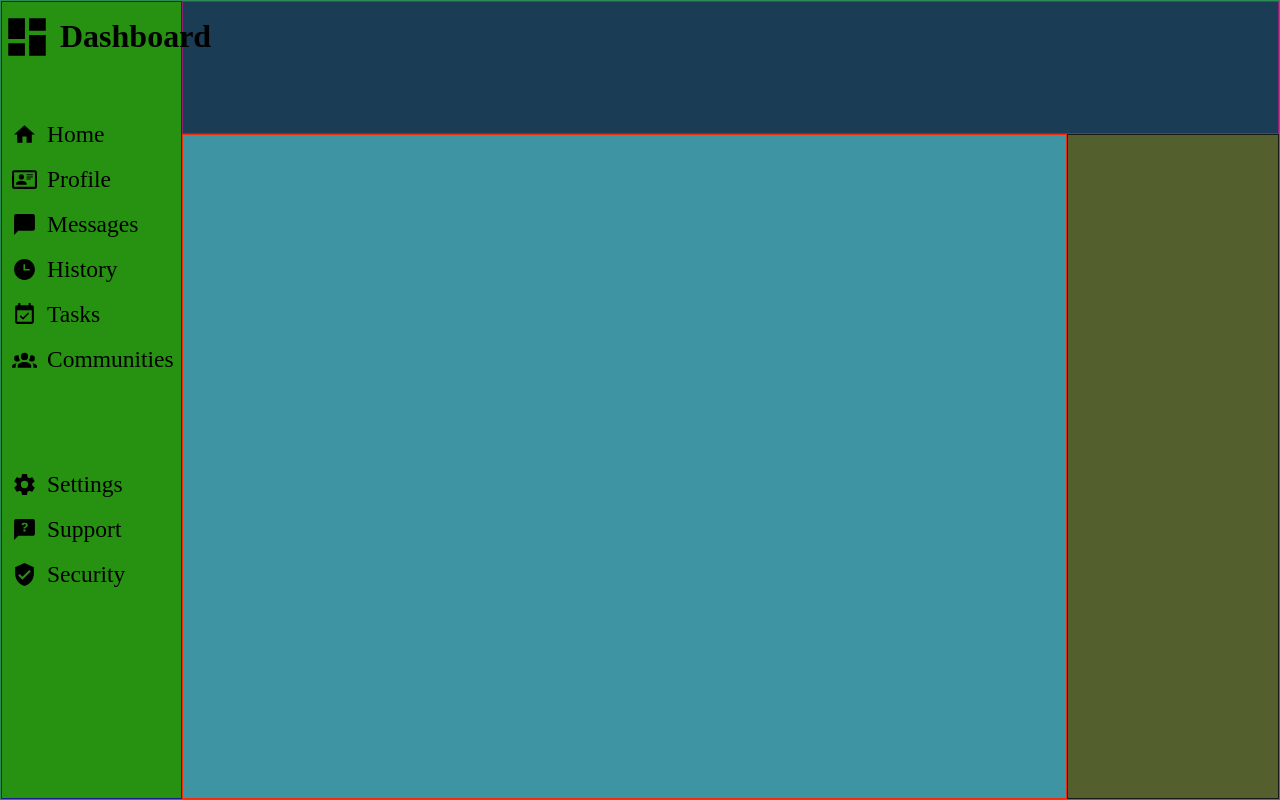
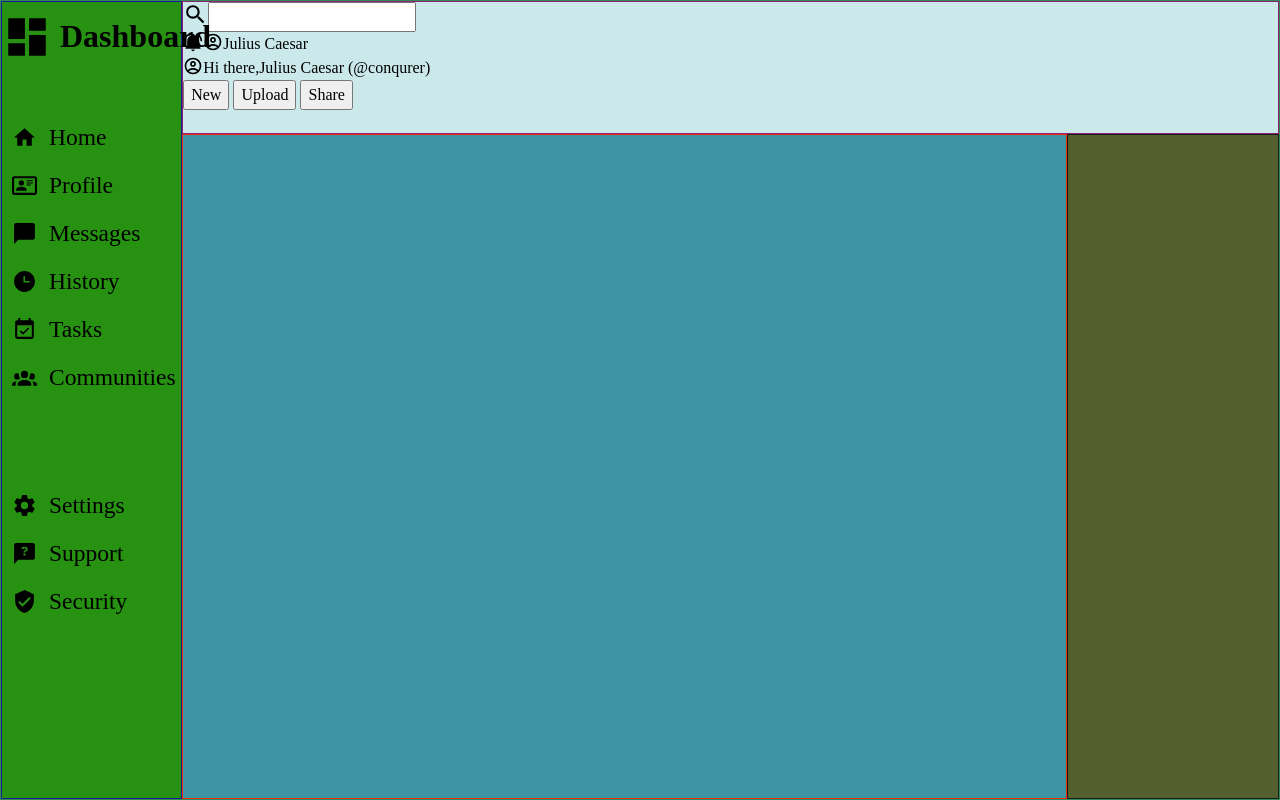
Before and after one commit to alagozfurkan/admin-dashboard, a plain HTML site: page index.html in a window 1280 px wide. Drawn offline with Linux system fonts and the light colour scheme.

Commit message:
add header content

```diff
--- a/index.html
+++ b/index.html
@@ -9,7 +9,27 @@
 </head>
 <body>
     <div class="container">
-        <div class="header"></div>
+        <div class="header">
+            <div class="searchbar">
+                <label for="searchbar"><img src="search.svg" alt="searchicon"></label>
+                <input type="text" id="searchbar">
+            </div>
+
+            <div class="account">
+                <img src="notification.svg" alt="notificationicon">
+                <img src="account.svg" alt="accountimage">
+                <p>Julius Caesar</p>
+            </div>
+
+            <div class="profile">
+                <img src="account.svg" alt="accountimage">
+                <p>Hi there,</p>
+                <p>Julius Caesar (@conqurer)</p>
+            </div>
+            <button>New</button>
+            <button>Upload</button>
+            <button>Share</button>
+        </div>
         <div class="leftsidebar">
             <div class="title">
                 <img src="dashboard.svg" alt="dashboardicon">
--- a/style.css
+++ b/style.css
@@ -57,7 +57,7 @@
 
   .header {
     border: 1px solid rgb(146, 31, 117);
-    background-color: rgb(26, 61, 85);
+    background-color: rgb(203, 233, 235);
     grid-column: 2 / 4;
     grid-row: 1 / 2;
   }
@@ -68,7 +68,7 @@
     grid-column: 1 / 2;
     grid-row: 1 / 4;
     display: grid;
-    grid-template-rows: repeat(9, 45px);
+    grid-template-rows: repeat(9, 48px);
     justify-content: center;
 
   }
@@ -93,16 +93,26 @@
     margin-top: 5px;
   }
 
+  .searchbar img {
+    height: 25px;
+    width: 25px;
+  }
+
   .title img {
     height: 50px;
     width: 50px;
+  }
+
+  img {
+    height: 20px;
+    width: 20px;
   }
 
   .navigator {
     display: flex;
     margin-top: 70px;
     margin-left: 10px;
-    gap: 10px;
+    gap: 12px;
   }
 
   .seperate {
@@ -120,3 +130,17 @@
     height: max-content;
     font-size: 23.5px;
   }
+
+
+
+  .searchbar {
+    display: flex;
+  }
+
+  .account {
+    display: flex;
+  }
+
+  .profile {
+    display: flex;
+  }
```
Also changed, not shown: account.svg (added), notification.svg (added), search.svg (added).
